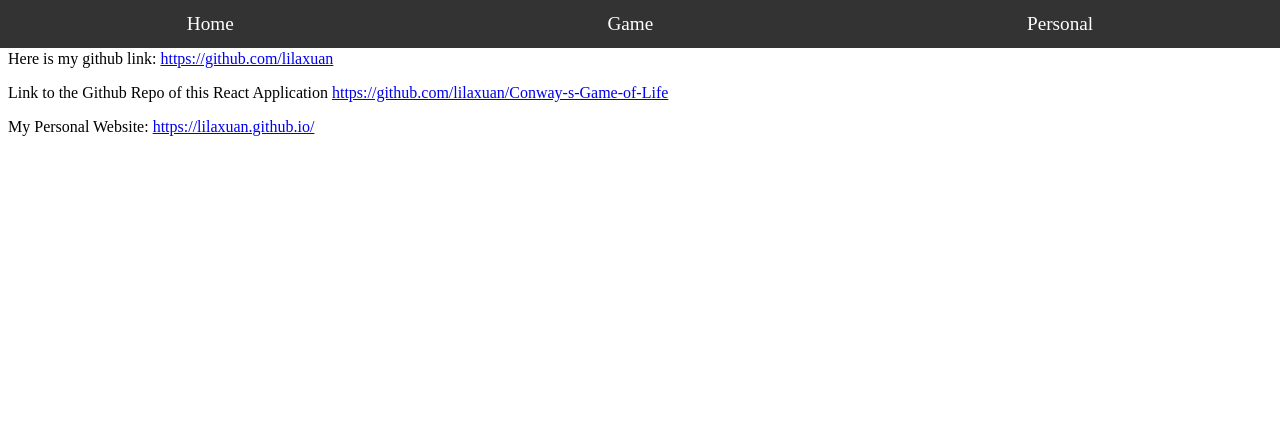
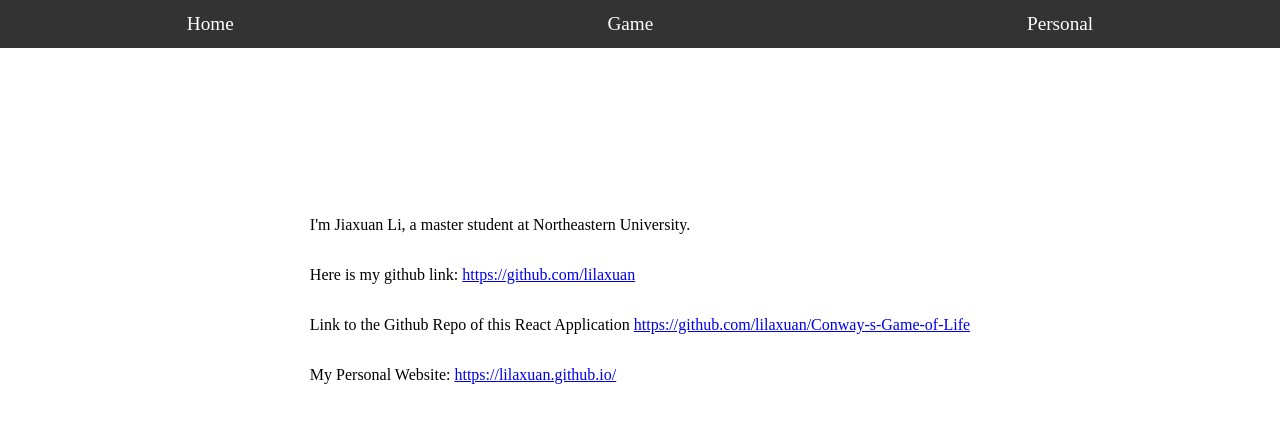
Before and after one commit to lilaxuan/Conway-s-Game-of-Life, a React (Vite) app: page /jiaxuanli in a window 1280 px wide. Shown: the top 422 px of the page. Built offline with nearby package versions, Linux system fonts and the light colour scheme.

Commit message:
Styling change

```diff
--- a/src/GridLayout.css
+++ b/src/GridLayout.css
@@ -21,6 +21,7 @@ html {
     align-items: center;
     padding-top: 0.01vh;
     margin-top: 0.01vh;
+    margin-bottom: 10px;
 }
 
 .content-right {
@@ -34,6 +35,7 @@ html {
     align-items: center;
     gap: 20px;
 }
+
 
 .grid-color-area {
     display: flex;
@@ -82,8 +84,8 @@ html {
     border: 1px solid #e0e0e0;
     border-radius: 8px;
     box-shadow: 0 2px 4px rgba(0, 0, 0, 0.1);
-    gap: 5px;
-    margin-top: 10px;
+    gap: 150px;
+    padding: 5px;
     margin-bottom: 10px;
 }
 
--- a/src/GridLayout.jsx
+++ b/src/GridLayout.jsx
@@ -297,15 +297,21 @@ export default function GridLayout() {
                             {buildGrid(grid, rows, cols)}
                         </div>
                     </div>
+
                 </div>
 
                 <div className='content-right'>
-                    <button id='grid-button' onClick={resetGrid} className="btn btn-primary">Reset</button>
-                    <button id='grid-button' onClick={runSimulation} className="btn btn-primary">Next Frame</button>
+                    {/* <button id='grid-button' onClick={resetGrid} className="btn btn-primary">Reset</button>
+                    <button id='grid-button' onClick={runSimulation} className="btn btn-primary">Next Frame</button> */}
                     <button id='grid-button' onClick={autoPlayGame} className="btn btn-primary">AutoPlay</button>
                     <button id='grid-button' onClick={replaceColorWithHeatMap} className="btn btn-primary">Replace With A HeatMap</button>
                 </div>
             </div>
+
+            <div className='form-container-bottom'>
+                <button id='grid-button' onClick={resetGrid} className="btn btn-primary">Reset</button>
+                <button id='grid-button' onClick={runSimulation} className="btn btn-primary">Next Frame</button>
+            </div>
         </div>
     )
 }
--- a/src/HomeComponents/HomePageContent.css
+++ b/src/HomeComponents/HomePageContent.css
@@ -1,3 +1,13 @@
+.content-container-home {
+    display: flex;
+    flex-direction: row;
+    justify-content: center;
+    align-items: center;
+    width: 100%;
+    margin-top: 150px;
+    margin-bottom: 10px;
+}
+
 .game-introduction {
     background-color: #f0f0f0;
     color: #333;
--- a/src/HomeComponents/HomePageContent.jsx
+++ b/src/HomeComponents/HomePageContent.jsx
@@ -1,9 +1,11 @@
+import './HomePageContent.css';
+
 export default function HomePageContent() {
     return (
-        <div className="container">
+        <div className="content-container-home">
             <div className="game-introduction p-4 bg-light border rounded-3">
                 <h2 className="fw-bold">Conway’s Game of Life</h2>
-                <p>The Game of Life is a cellular automaton devised by the British mathematician John Horton Conway in 1970. The game is a zero-player game, meaning that its evolution is determined by its initial state, requiring no further input. One interacts with the Game of Life by creating an initial configuration and observing how it evolves.</p>
+                <p><a href='https://playgameoflife.com/'>The Game of Life</a> is a cellular automaton devised by the British mathematician John Horton Conway in 1970. The game is a zero-player game, meaning that its evolution is determined by its initial state, requiring no further input. One interacts with the Game of Life by creating an initial configuration and observing how it evolves.</p>
                 <h3 className="mt-3">Rules</h3>
                 <ul>
                     <li>Any live cell with fewer than two live neighbors dies, as if by underpopulation.</li>
--- /dev/null
+++ b/src/Personal.css
@@ -0,0 +1,14 @@
+.content-container-personal {
+    display: flex;
+    flex-direction: row;
+    justify-content: center;
+    align-items: center;
+    width: 100%;
+    margin-top: 200px;
+    margin-bottom: 10px;
+}
+
+.text-container {
+    display: flex;
+    flex-direction: column;
+}
--- a/src/Personal.jsx
+++ b/src/Personal.jsx
@@ -1,7 +1,10 @@
+import './Personal.css';
+
 
 export default function Personal() {
     return (
-        <div>
+        <div className="content-container-personal">
+            <div className='text-container'>
                 <p>
                     I'm Jiaxuan Li, a master student at Northeastern University.
                 </p>
@@ -12,5 +15,6 @@ export default function Personal() {
                     My Personal Website: <a href="https://lilaxuan.github.io/">https://lilaxuan.github.io/</a>
                 </p>
             </div>
+        </div>
     )
 }
```
Lines whose indentation alone changed are shown as unchanged.
